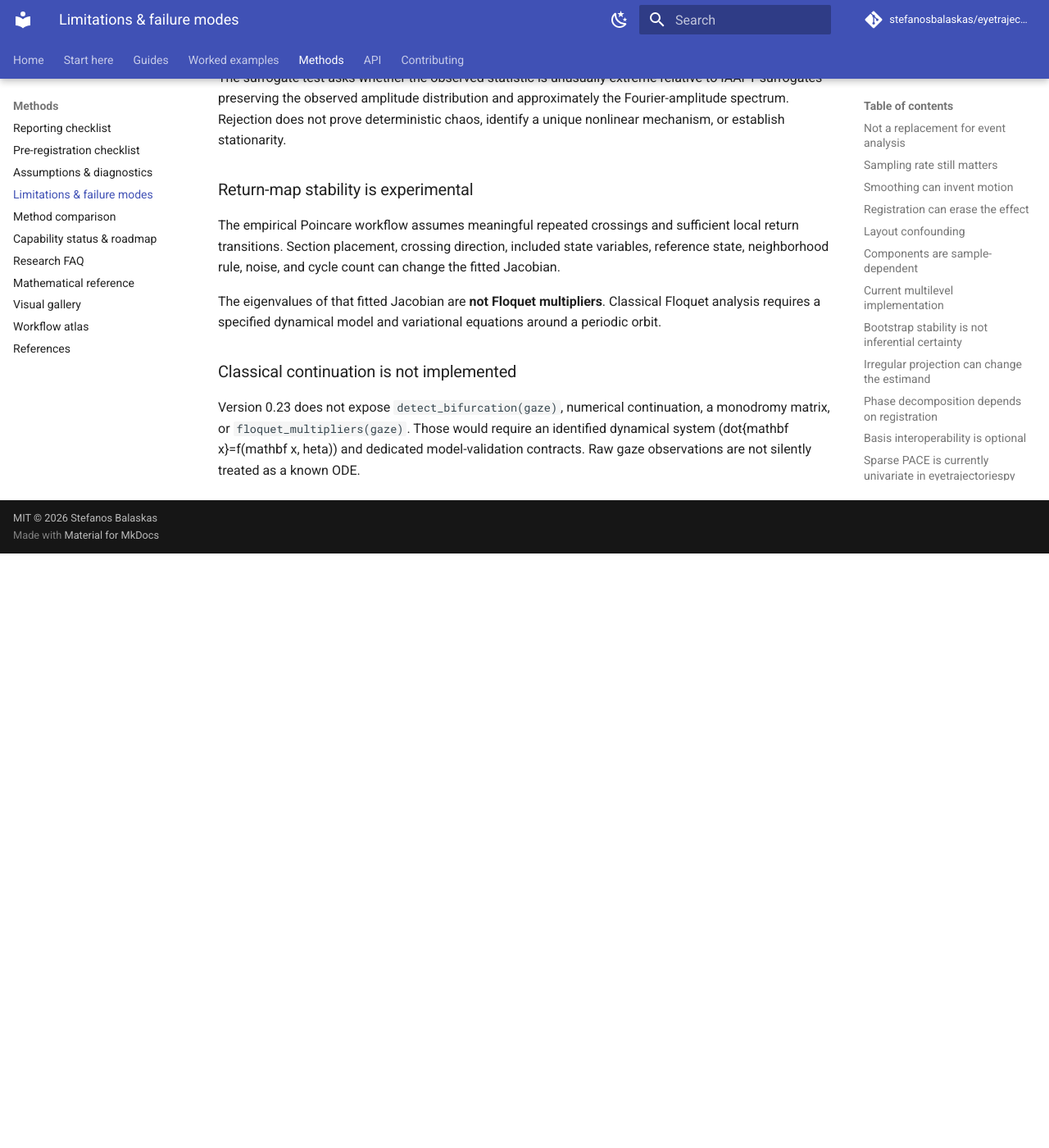
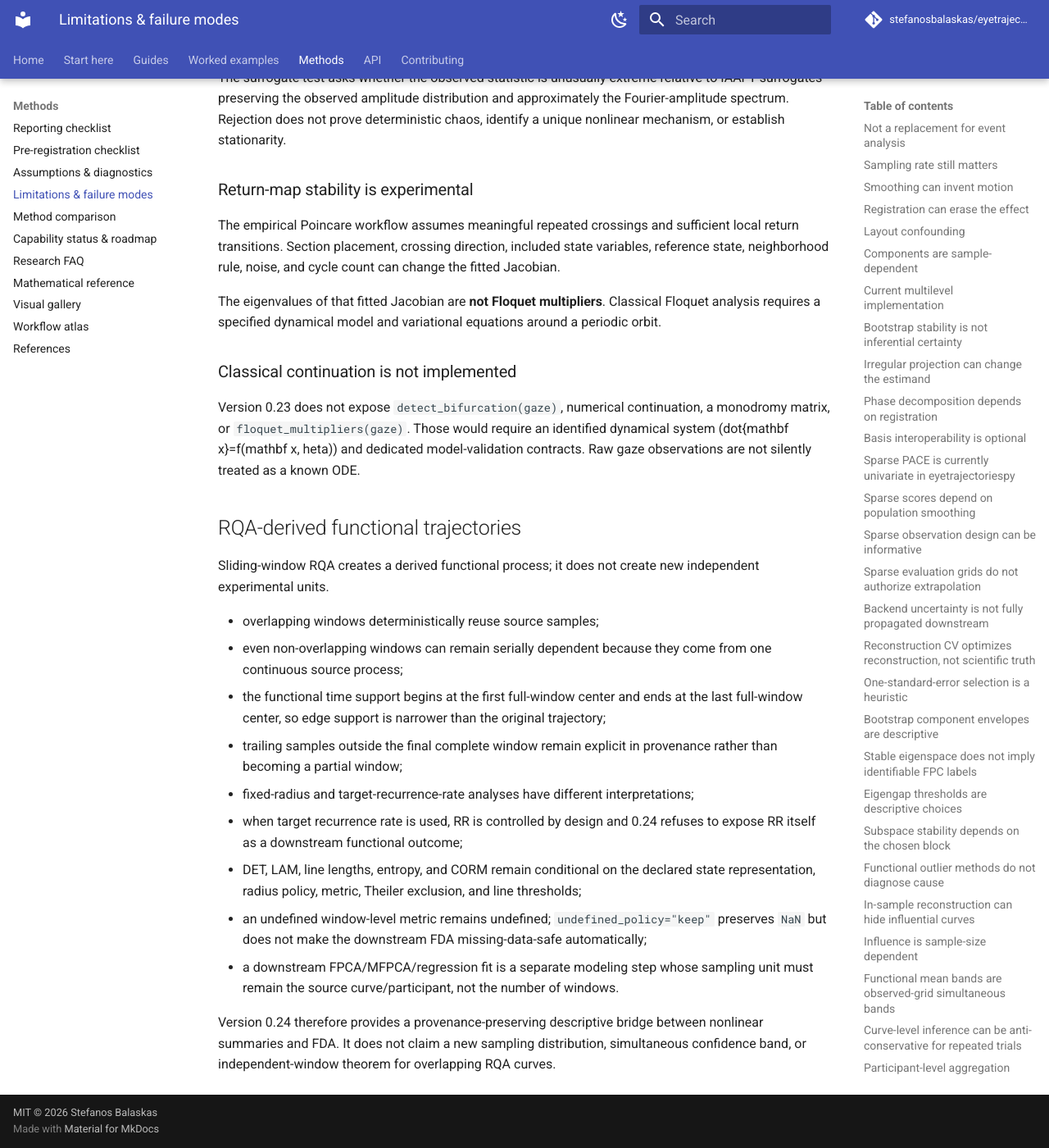
Before and after one commit to stefanosbalaskas/eyetrajectoriespy, an MkDocs documentation site: the page built from docs/methods/limitations.md, in a window 1280 px wide and 1400 px high, scrolled down 16262 px. Shown: the whole window at 82% size. Built offline with MkDocs 1.6.1 and Material for MkDocs 9.7.7, drawn with Linux system fonts in a browser that asks for light colours; comment, search, counter and statistics services are not loaded; before the commit the page ends 16937 px from its top, so only the background shows below that.

Commit message:
Document dependence and edge limits of functional RQA

```diff
--- a/docs/methods/limitations.md
+++ b/docs/methods/limitations.md
@@ -455,3 +455,18 @@ The eigenvalues of that fitted Jacobian are **not Floquet multipliers**. Classic
 ### Classical continuation is not implemented
 
 Version 0.23 does not expose `detect_bifurcation(gaze)`, numerical continuation, a monodromy matrix, or `floquet_multipliers(gaze)`. Those would require an identified dynamical system (dot{mathbf x}=f(mathbf x,	heta)) and dedicated model-validation contracts. Raw gaze observations are not silently treated as a known ODE.
+## RQA-derived functional trajectories
+
+Sliding-window RQA creates a derived functional process; it does not create new independent experimental units.
+
+- overlapping windows deterministically reuse source samples;
+- even non-overlapping windows can remain serially dependent because they come from one continuous source process;
+- the functional time support begins at the first full-window center and ends at the last full-window center, so edge support is narrower than the original trajectory;
+- trailing samples outside the final complete window remain explicit in provenance rather than becoming a partial window;
+- fixed-radius and target-recurrence-rate analyses have different interpretations;
+- when target recurrence rate is used, RR is controlled by design and 0.24 refuses to expose RR itself as a downstream functional outcome;
+- DET, LAM, line lengths, entropy, and CORM remain conditional on the declared state representation, radius policy, metric, Theiler exclusion, and line thresholds;
+- an undefined window-level metric remains undefined; `undefined_policy="keep"` preserves `NaN` but does not make the downstream FDA missing-data-safe automatically;
+- a downstream FPCA/MFPCA/regression fit is a separate modeling step whose sampling unit must remain the source curve/participant, not the number of windows.
+
+Version 0.24 therefore provides a provenance-preserving descriptive bridge between nonlinear summaries and FDA. It does not claim a new sampling distribution, simultaneous confidence band, or independent-window theorem for overlapping RQA curves.
```
